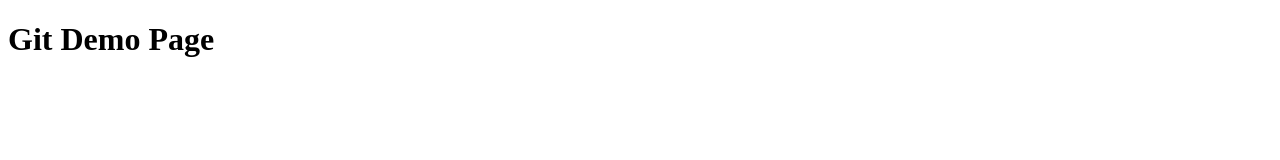
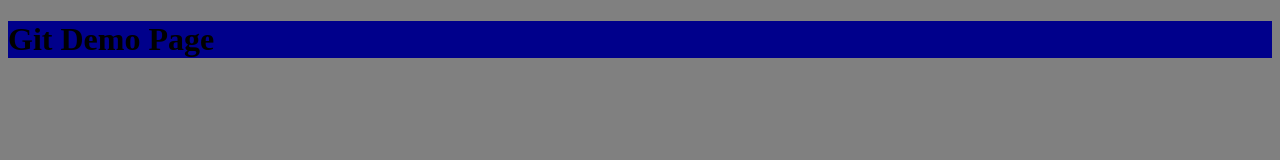
Before and after one commit to AngieS-git/test-repo, a plain HTML site: page index.html in a window 1280 px wide. Drawn offline with Linux system fonts and the light colour scheme.

Commit message:
added stylesheet to index

```diff
--- a/index.html
+++ b/index.html
@@ -4,7 +4,8 @@
     <meta charset="UTF-8">
     <meta http-equiv="X-UA-Compatible" content="IE=edge">
     <meta name="viewport" content="width=device-width, initial-scale=1.0">
-    <title>This is a test site</title>
+    <title>This is my Git Demo Page</title>
+    <link rel = "stylesheet" href = "styles.css">
 </head>
 <body>
     <h1>Git Demo Page</h1>
```
